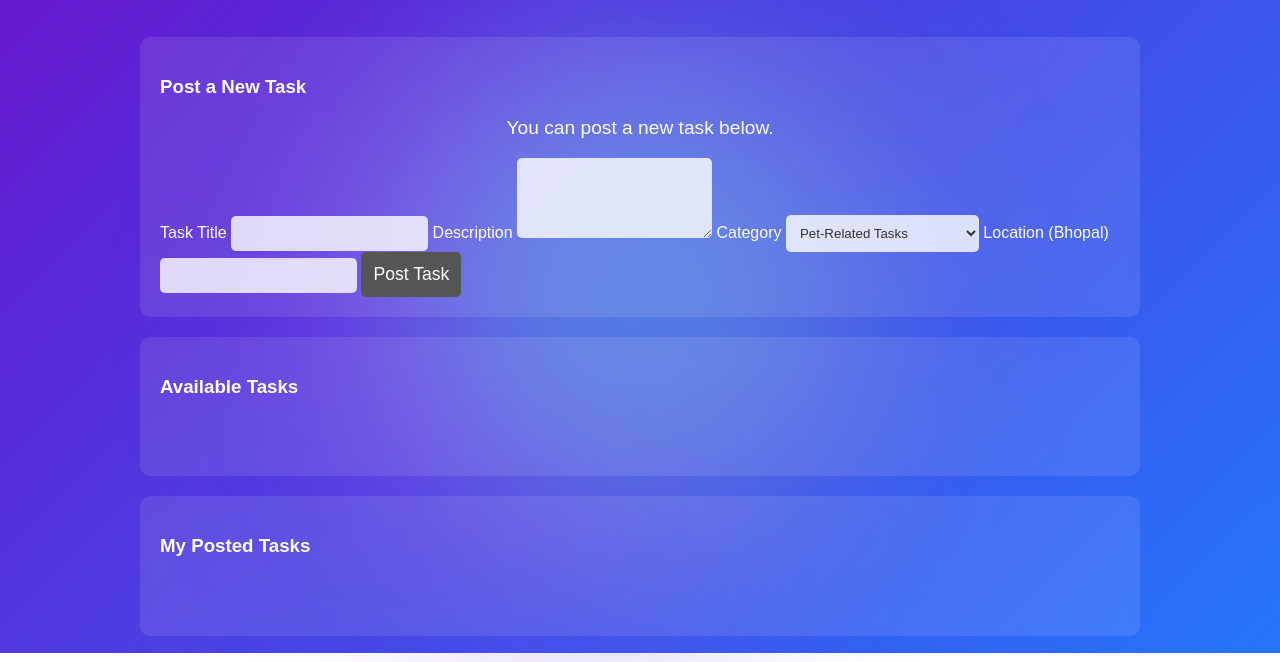
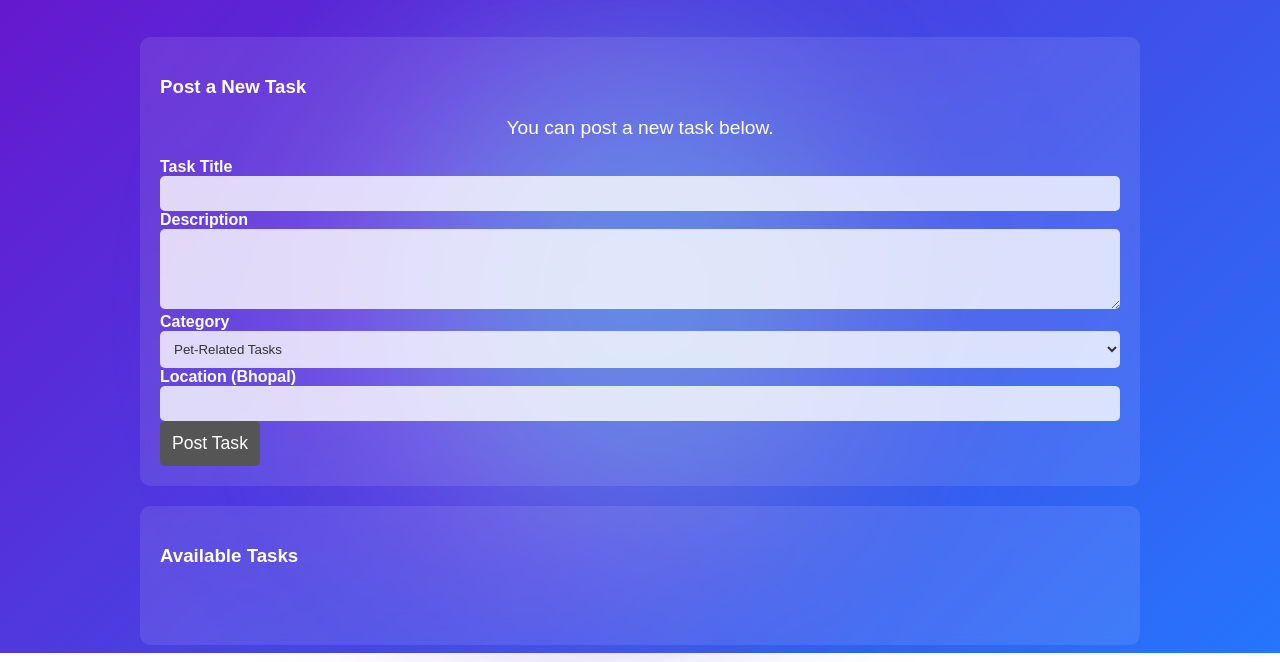
Before and after one commit to Karma-tic/helpmitra-mvp, a website: page frontend/tasks.html in a window 1280 px wide. Shown: the part 147-809 px from the top of the page. Drawn offline with Linux system fonts and the light colour scheme; no server answers; sample sign-in values are in the browser's storage.

```diff
--- a/frontend/tasks.css
+++ b/frontend/tasks.css
@@ -1,3 +1,5 @@
+/* tasks.css */
+
 .tasks-container {
     max-width: 1000px;
     margin: 0 auto;
@@ -20,15 +22,24 @@
 #task-form {
     display: flex;
     flex-direction: column;
-    gap: 15px;
+    gap: 15px; /* Adds vertical spacing between elements */
 }
 
-#task-form input, #task-form textarea, #task-form select {
+#task-form label {
+    font-weight: bold;
+    color: #fff; /* Ensures labels are visible on the dark background */
+}
+
+#task-form input,
+#task-form textarea,
+#task-form select {
     padding: 10px;
     border-radius: 5px;
     border: none;
     background: rgba(255, 255, 255, 0.8);
     color: #333;
+    width: 100%; /* Ensures inputs are full width */
+    box-sizing: border-box; /* Includes padding in the total width */
 }
 
 #task-form button {
```
